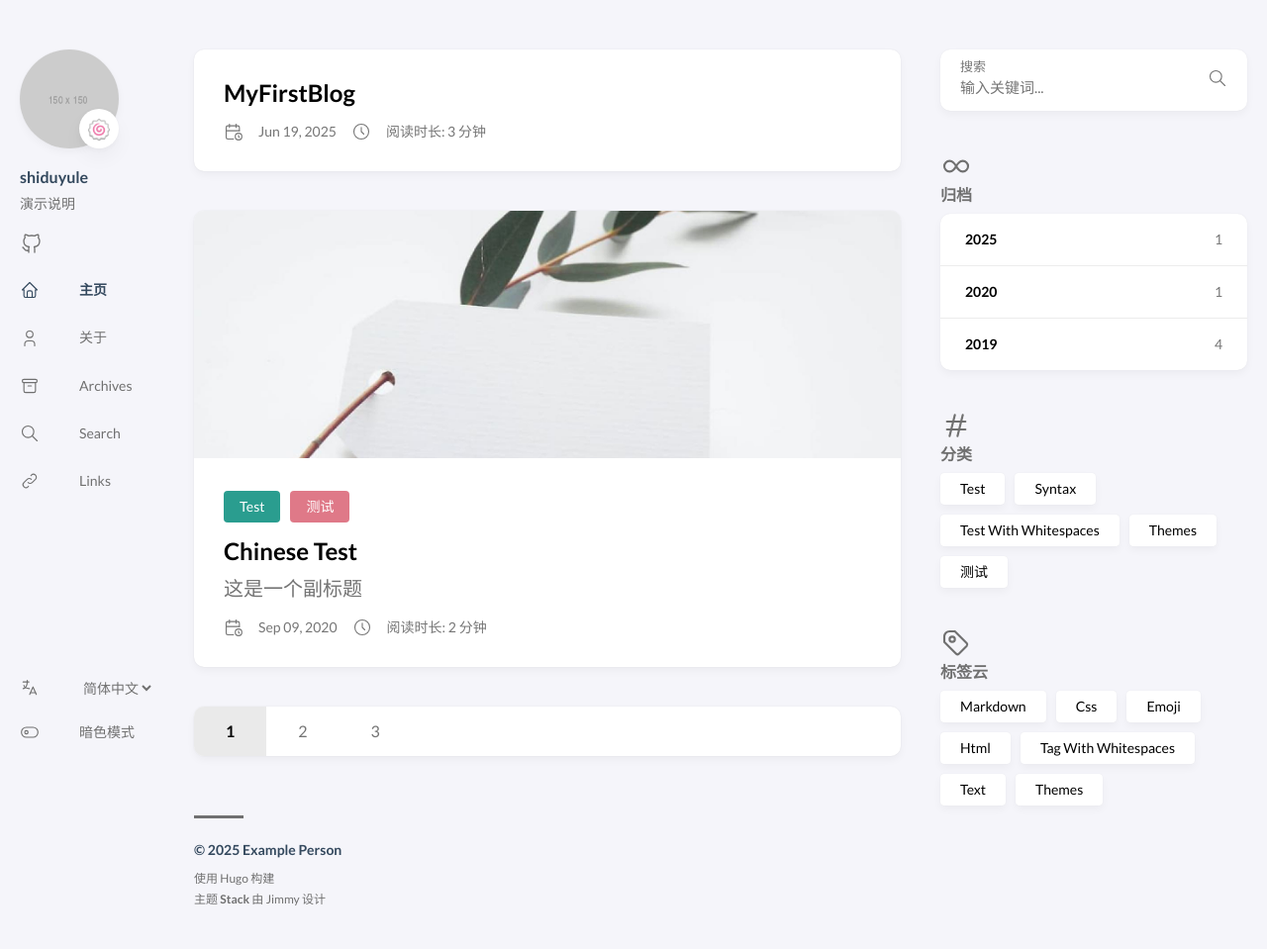
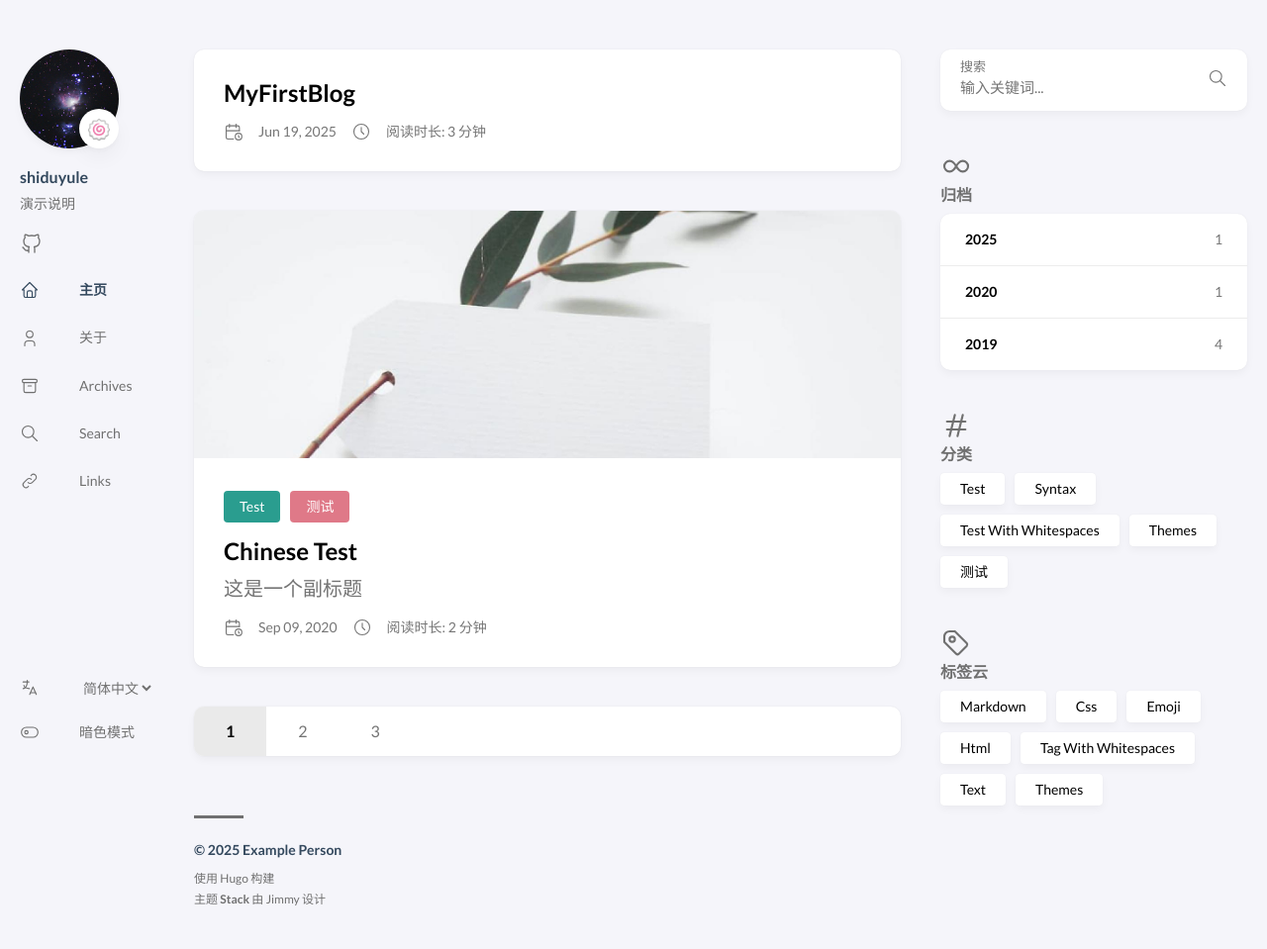
Before and after one commit to shiduyule/hugo-stack, a plain HTML site: page index.html in a window 1280 px wide. Shown: the whole page at 99% size. Drawn offline with nearby package versions, Linux system fonts and the light colour scheme.

Commit message:
add avatar and ps pixel

```diff
--- a/index.html
+++ b/index.html
@@ -70,7 +70,7 @@
 
 
 
-                        <img src="/hugo-stack/img/avatar_hu_f509edb42ecc0ebd.png" width="300"
+                        <img src="/hugo-stack/img/avatar_hu_d1bc478ca1caa125.png" width="300"
                             height="300" class="site-logo" loading="lazy" alt="Avatar">
 
 
```
Also changed, not shown: 404.html (+1 -1 lines), ar/404.html (+1 -1 lines), en/404.html (+1 -1 lines), page/2/index.html (+1 -1 lines), page/3/index.html (+1 -1 lines), avatar.png (added), img/avatar.png (added), img/avatar_hu_2f75310763bbd6a7.png (added), img/avatar_hu_3a2b2f41b05fad5e.png (added), img/avatar_hu_d1bc478ca1caa125.png (added).
